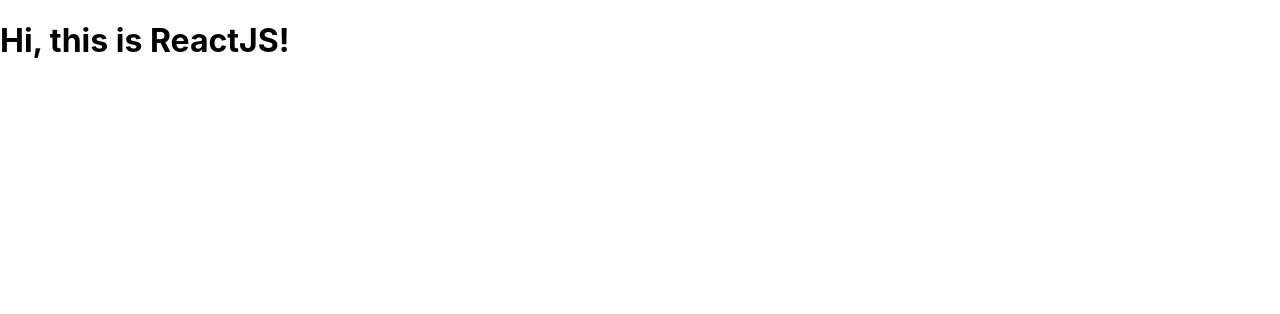
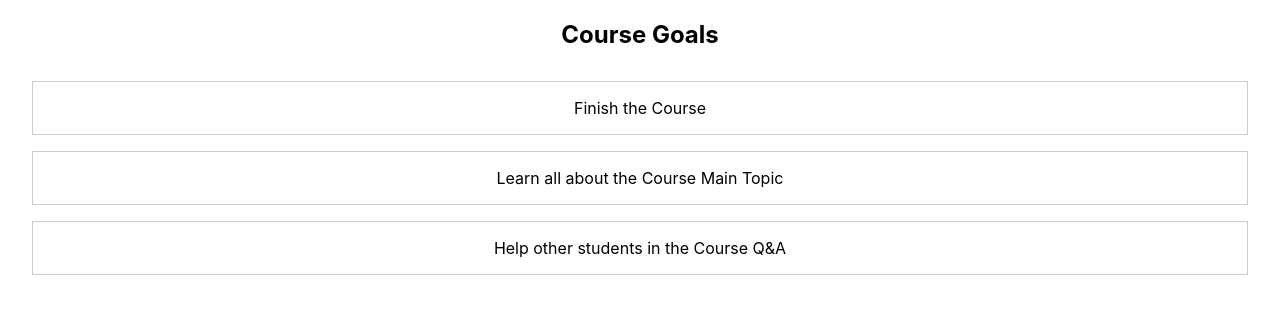
Before and after one commit to r-keenan/React-Refresher, a React (Create React App) app: page / in a window 1280 px wide. Shown: the top 314 px of the page. Built offline with nearby package versions, Linux system fonts and the light colour scheme.

Commit message:
Broke out GoalLIst into its own component.

```diff
--- a/src/App.css
+++ b/src/App.css
@@ -1,38 +1,15 @@
-.App {
+.goal-list {
+  list-style: none;
+  margin: 2rem;
+  padding: 0;
+}
+
+.goal-list li {
+  margin: 1rem 0;
+  border: 1px solid #ccc;
+  padding: 1rem;
+}
+
+.course-goals {
   text-align: center;
 }
-
-.App-logo {
-  height: 40vmin;
-  pointer-events: none;
-}
-
-@media (prefers-reduced-motion: no-preference) {
-  .App-logo {
-    animation: App-logo-spin infinite 20s linear;
-  }
-}
-
-.App-header {
-  background-color: #282c34;
-  min-height: 100vh;
-  display: flex;
-  flex-direction: column;
-  align-items: center;
-  justify-content: center;
-  font-size: calc(10px + 2vmin);
-  color: white;
-}
-
-.App-link {
-  color: #61dafb;
-}
-
-@keyframes App-logo-spin {
-  from {
-    transform: rotate(0deg);
-  }
-  to {
-    transform: rotate(360deg);
-  }
-}
--- a/src/App.js
+++ b/src/App.js
@@ -1,29 +1,14 @@
 import logo from "./logo.svg";
 import "./App.css";
-
-// function App() {
-//   return (
-//     <div className="App">
-//       <header className="App-header">
-//         <img src={logo} className="App-logo" alt="logo" />
-//         <p>
-//           Edit <code>src/App.js</code> and save to reload.
-//         </p>
-//         <a
-//           className="App-link"
-//           href="https://reactjs.org"
-//           target="_blank"
-//           rel="noopener noreferrer"
-//         >
-//           Learn React
-//         </a>
-//       </header>
-//     </div>
-//   );
-// }
+import GoalList from "./components/GoalList";
 
 const App = () => {
-  return <h1 title="This works!">Hi, this is ReactJS!</h1>;
+  return (
+    <div className="course-goals">
+      <h2>Course Goals</h2>
+      <GoalList />
+    </div>
+  );
 };
 
 export default App;
--- /dev/null
+++ b/src/components/GoalList.js
@@ -0,0 +1,13 @@
+import React from "react";
+
+const GoalList = () => {
+  return (
+    <ul className="goal-list">
+      <li>Finish the Course</li>
+      <li>Learn all about the Course Main Topic</li>
+      <li>Help other students in the Course Q&A</li>
+    </ul>
+  );
+};
+
+export default GoalList;
```
